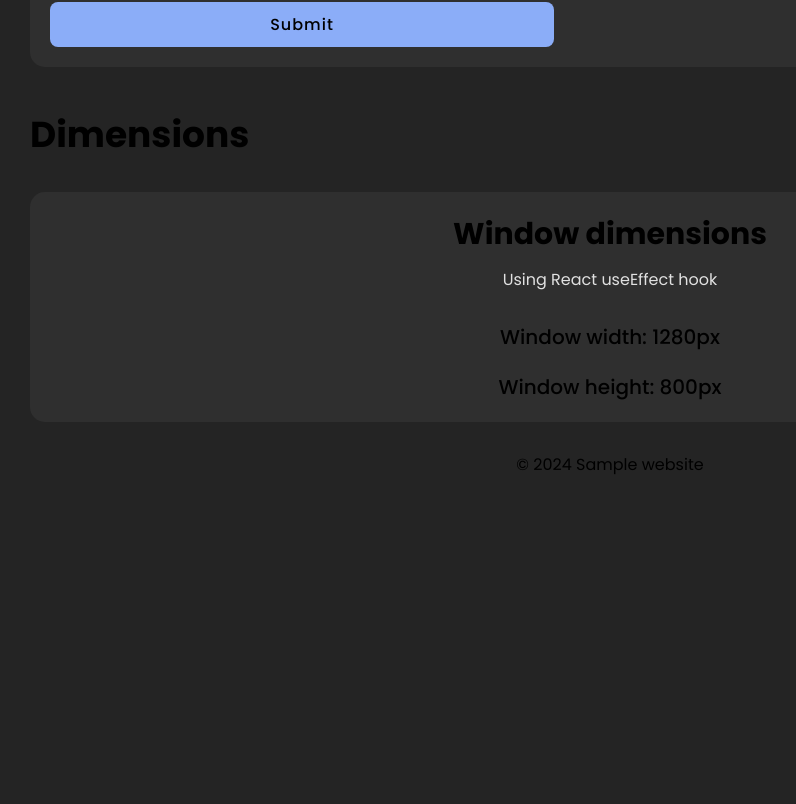
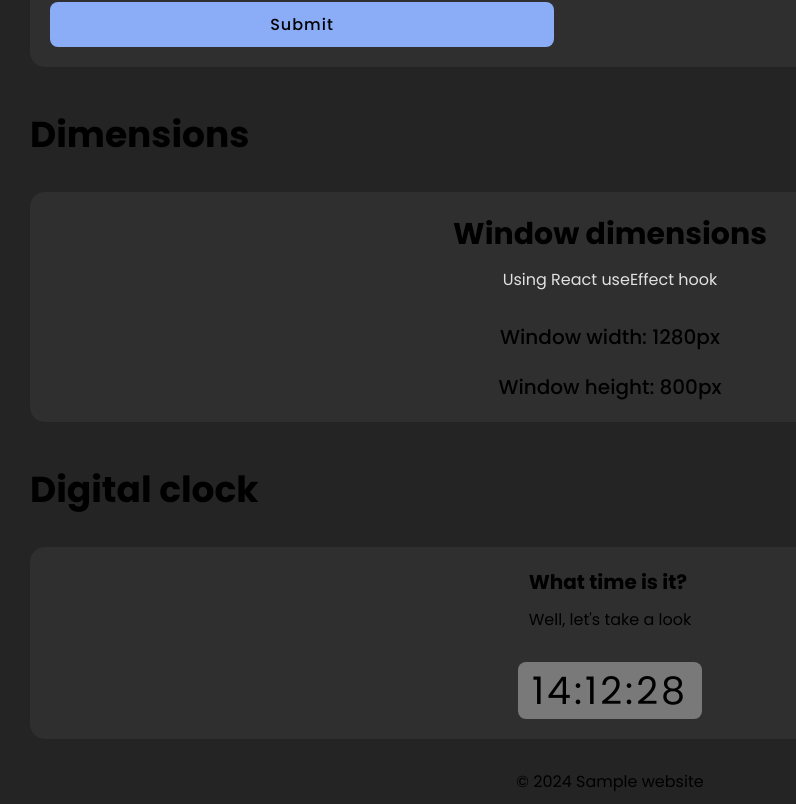
Before and after one commit to skmkqw/ReactSample, a React (Vite) app: page / in a window 1280 px wide. Shown: the part 1313-2117 px from the top of the page, without its empty margins (30-826 px from the left). Before the commit the page ends 1800 px from the top, so only its background shows below. Built offline with nearby package versions, Linux system fonts and the light colour scheme.

Commit message:
Digital clock component

```diff
--- a/src/App.jsx
+++ b/src/App.jsx
@@ -4,6 +4,7 @@ import CardList from './Components/CardList/CardList.jsx'
 import CoffeeOrder from "./Components/CoffeeOrder/CoffeeOrder.jsx";
 import ToDoList from "./Components/ToDoList/ToDoList.jsx";
 import Dimensions from "./Components/Dimesions/Dimensions.jsx";
+import Clock from "./Components/Clock/Clock.jsx";
 
 function App() {
     const cards = [
@@ -32,6 +33,7 @@ function App() {
                 <CoffeeOrder />
                 <ToDoList />
                 <Dimensions />
+                <Clock />
             </div>
             <Footer/>
         </>
--- /dev/null
+++ b/src/Components/Clock/Clock.jsx
@@ -0,0 +1,35 @@
+import {useEffect, useState} from "react";
+import styles from './Clock.module.css';
+function Clock()
+{
+    const [time, setTime] = useState(new Date());
+
+    useEffect(() => {
+        const intervalId = setInterval(() => {
+            setTime(new Date())
+        }, 1000);
+
+        return () => {
+          clearInterval(intervalId);
+        };
+    }, []);
+
+    return (
+        <section>
+            <h2>Digital clock</h2>
+            <div className={`card ${styles.clockCard}`}>
+                <div className={styles.clockHead}>
+                    <h3>What time is it?</h3>
+                    <p>Well, let's take a look</p>
+                </div>
+                <div className={styles.clockContent}>
+                    <p>
+                        {`${time.getHours().toString().padStart(2, '0')}:${time.getMinutes().toString().padStart(2, '0')}:${time.getSeconds().toString().padStart(2, '0')}`}
+                    </p>
+                </div>
+            </div>
+        </section>
+    );
+}
+
+export default Clock
--- /dev/null
+++ b/src/Components/Clock/Clock.module.css
@@ -0,0 +1,29 @@
+.clockCard {
+    display: flex;
+    flex-direction: column;
+    align-items: center;
+    gap: 30px;
+    padding: 20px;
+}
+
+.clockHead {
+    display: flex;
+    flex-direction: column;
+    gap: 10px;
+}
+
+.clockContent{
+    display: flex;
+    align-items: center;
+    gap: 6px;
+}
+
+.clockContent > p {
+    font-size: 38px;
+    text-align: center;
+    background-color: #797979;
+    border-radius: 8px;
+    letter-spacing: 3px;
+    padding: 0 12px;
+    width: 160px;
+}
```
Also changed, not shown: 1 other file (tests, documents, lock files or other folders).
